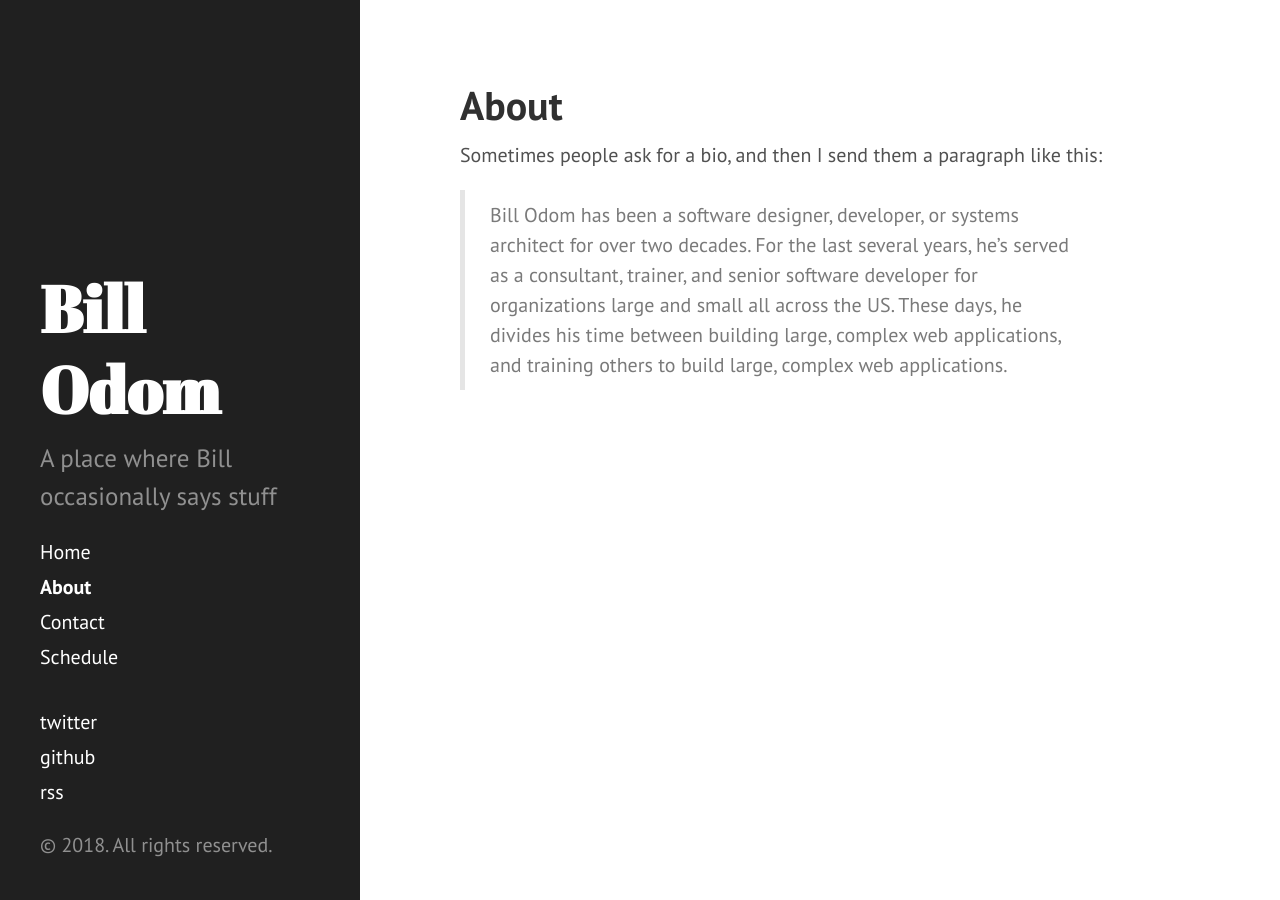
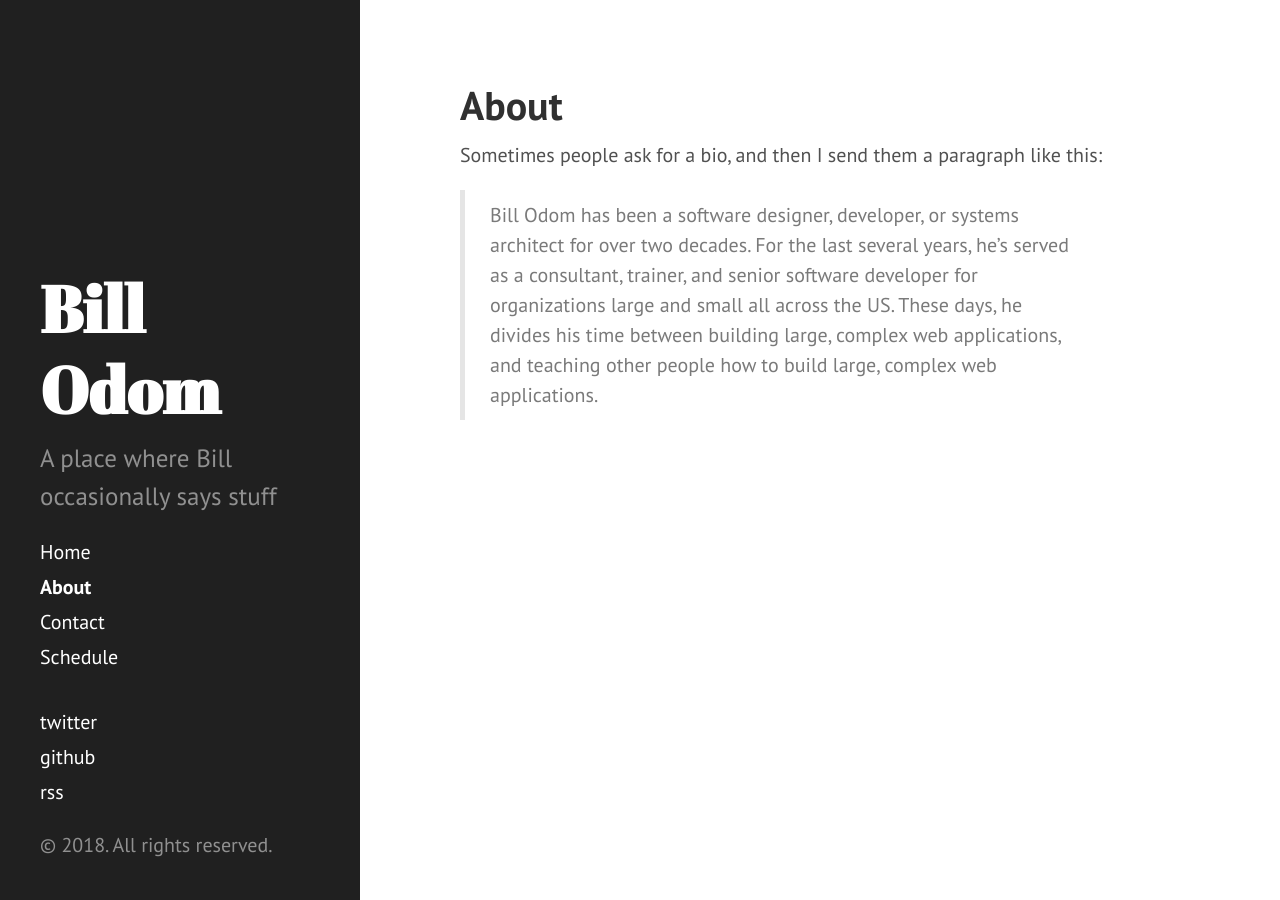
Before and after one commit to wnodom/wnodom.github.io, a Jekyll site: the page built from about.md, in a window 1280 px wide. Built offline with Jekyll 4.4.1, drawn with Linux system fonts in a browser that asks for light colours.

Commit message:
Tweak bio

```diff
--- a/about.md
+++ b/about.md
@@ -9,5 +9,5 @@ Sometimes people ask for a bio, and then I send them a paragraph like this:
 > over two decades. For the last several years, he's served as a consultant,
 > trainer, and senior software developer for organizations large and small all
 > across the US. These days, he divides his time between building large,
-> complex web applications, and training others to build large, complex web
-> applications.
+> complex web applications, and teaching other people how to build large,
+> complex web applications.
```
